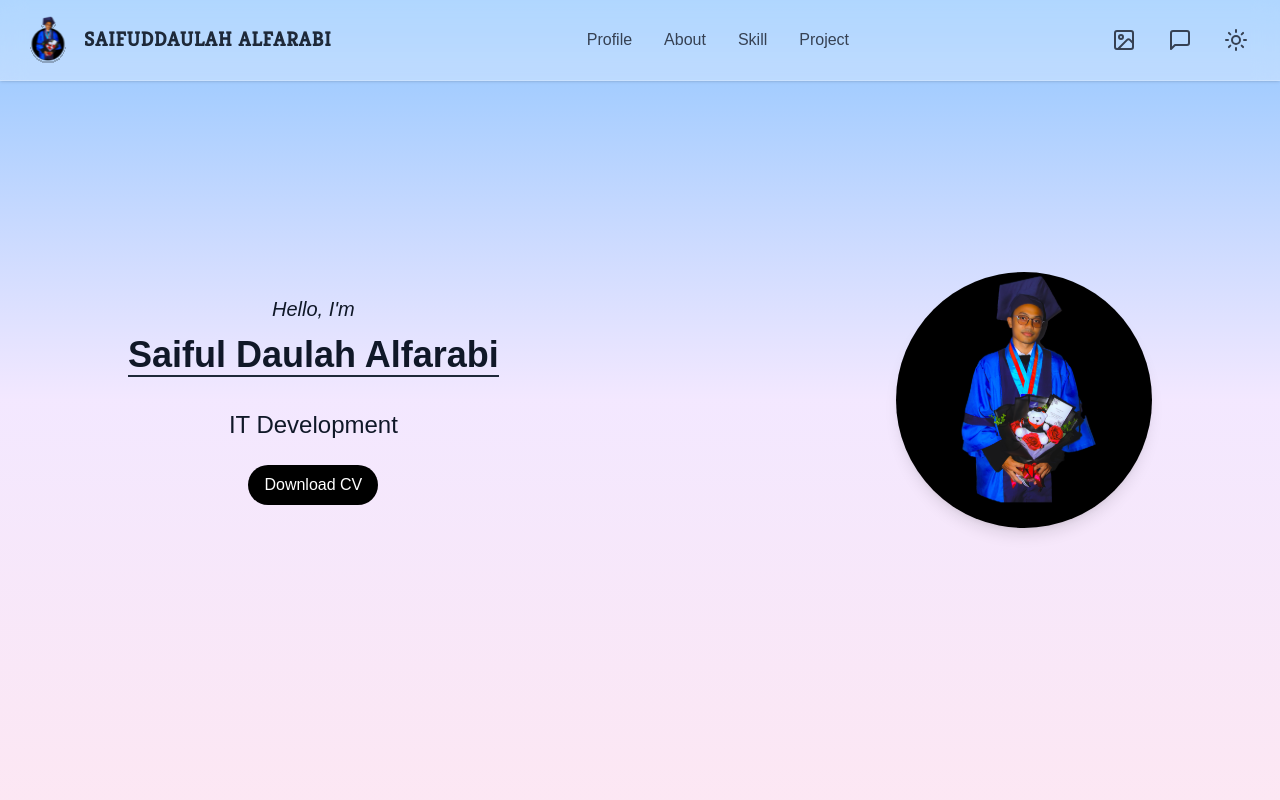
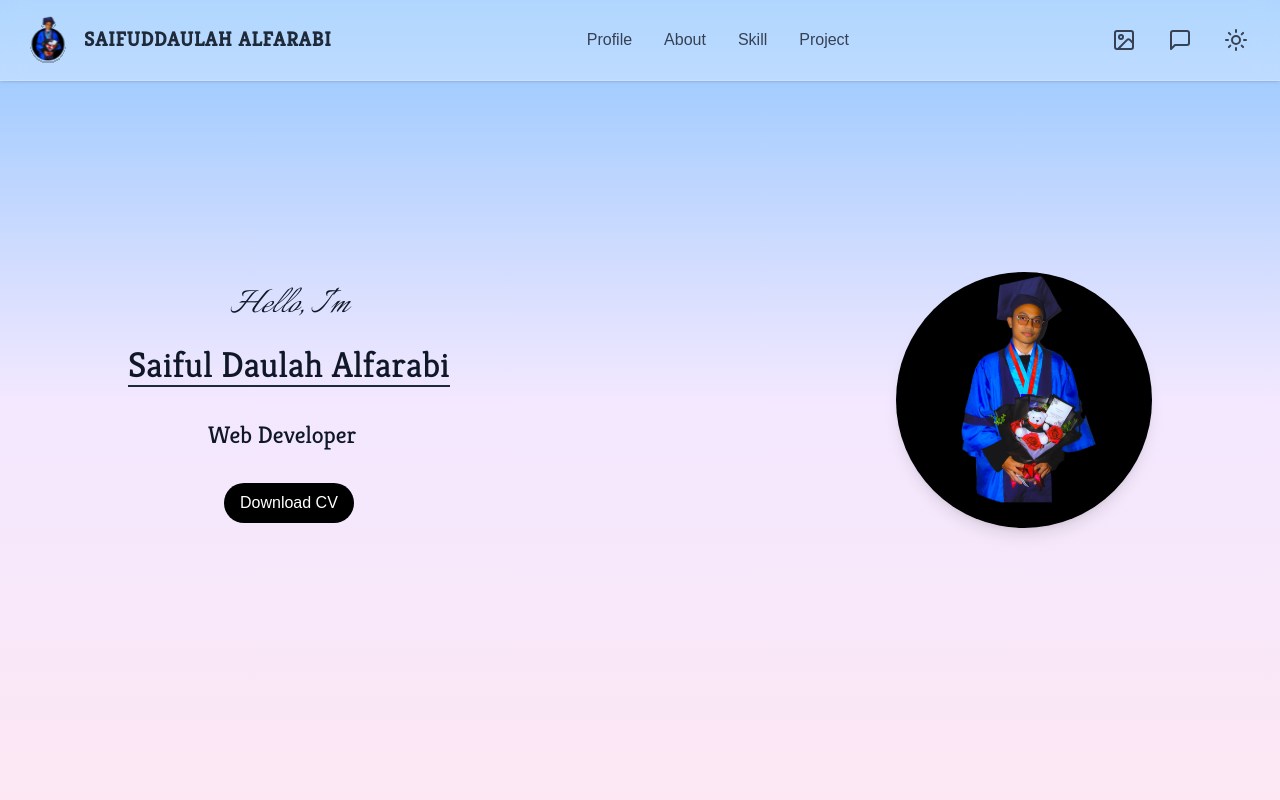
Before and after one commit to SaifulDA/webportov3, a React (Vite) app: page / in a window 1280 px wide. Shown: the top 800 px of the page. Built offline with nearby package versions, Linux system fonts and the light colour scheme.

Commit message:
Style: Add Style Type Writter

```diff
--- a/src/pages/home/Hero.jsx
+++ b/src/pages/home/Hero.jsx
@@ -3,6 +3,7 @@ import React from "react";
 import DownloadButton from "../../components/common/Button";
 import { useTheme } from "../../components/common/ThemeContext"; // Import useTheme
 import profileImage from "/src/assets/images/profile.svg";
+import { Typewriter } from "react-simple-typewriter";
 
 const Hero = () => {
   const { theme } = useTheme(); // Destructure theme dari useTheme
@@ -17,9 +18,22 @@ const Hero = () => {
       <div className="flex flex-col md:flex-row items-center justify-between w-full max-w-5xl gap-10">
         {/* Teks Hero */}
         <div className="text-center max-w-lg justify-center items-center">
-          <p className="text-xl italic mb-3">Hello, I&apos;m</p>
-          <h2 className="text-4xl font-bold mb-2 border-b-2 border-gray-800 inline-block">Saiful Daulah Alfarabi</h2>
-          <p className="text-2xl my-6">IT Development</p>
+          <p className="text-xl italic mb-3 font-italianno">Hello, I&apos;m</p>
+          <h2 className="text-4xl font-kreon mb-2 border-b-2 border-gray-800 dark:border-white inline-block">Saiful Daulah Alfarabi</h2>
+
+           {/* Efek Mengetik */}
+           <div className="text-2xl my-6 font-kreon h-10">
+
+           <Typewriter
+              words={["IT Development", "Web Developer", "UI/UX Designer", "Cloud Engineer"]}
+              loop={true}
+              cursor
+              cursorStyle="_"
+              typeSpeed={80}
+              deleteSpeed={50}
+              delaySpeed={1500}
+            />
+          </div>
 
           {/* Tombol di Tengah */}
           <div className="flex justify-center mt-4">
@@ -29,8 +43,8 @@ const Hero = () => {
 
         {/* Gambar Profile */}
         <div className="relative flex justify-center">
-          <div className="w-48 h-48 md:w-64 md:h-64 rounded-full bg-black overflow-hidden shadow-lg">
-            <img src={profileImage} alt="Profile" className="w-full h-full object-cover" />
+          <div className="w-48 h-48 md:w-64 md:h-64 rounded-full bg-black overflow-hidden shadow-lg ">
+            <img src={profileImage} alt="Profile" className="w-full h-full object-cover transition-transform duration-300 hover:scale-130" />
           </div>
         </div>
       </div>
```
